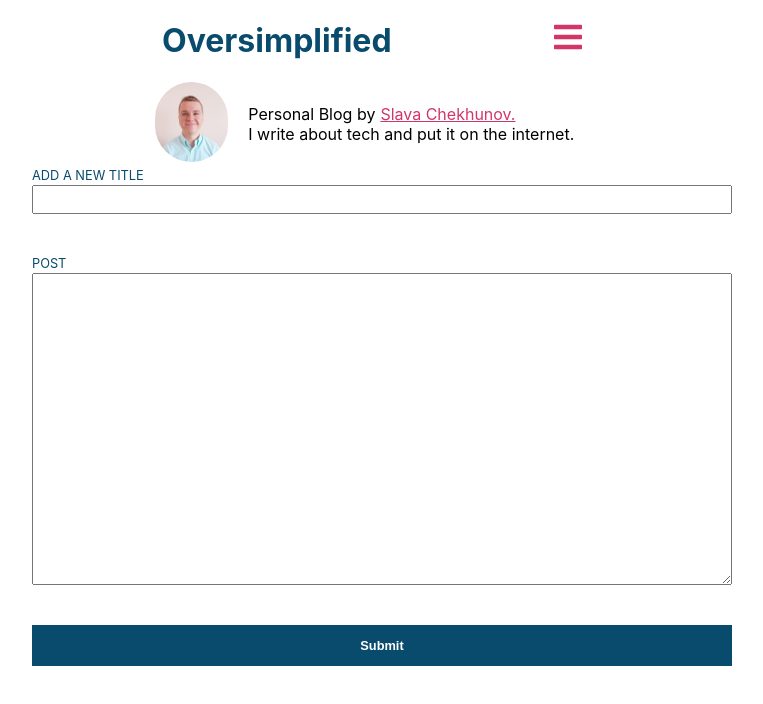
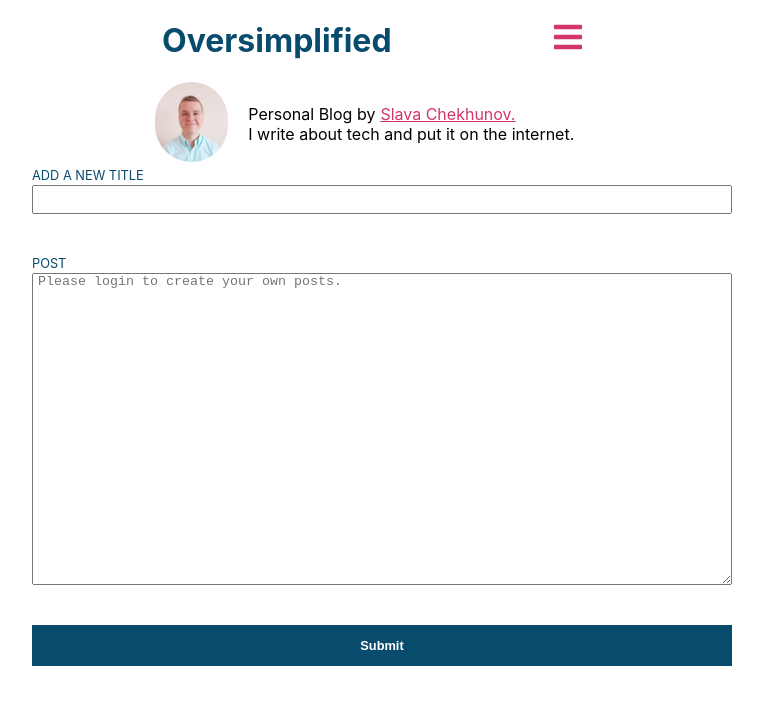
Before and after one commit to SlavaChekhunov/Personal-Blog---Project-3, a React (Create React App) app: page /create in a window 1280 px wide. Shown: the top 704 px of the page, without its empty margins (313-1076 px from the left). Built offline with nearby package versions, Linux system fonts and the light colour scheme.

Commit message:
Update CreatePost.js

```diff
--- a/src/components/CreatePost.js
+++ b/src/components/CreatePost.js
@@ -53,6 +53,7 @@ const CreatePost = () => {
           cols="20"
           onChange={handlePostChange}
           value={postText}
+          placeholder="Please login to create your own posts."
         ></textarea>
         <button onClick={handleSubmit}>Submit</button>
       </form>
```
